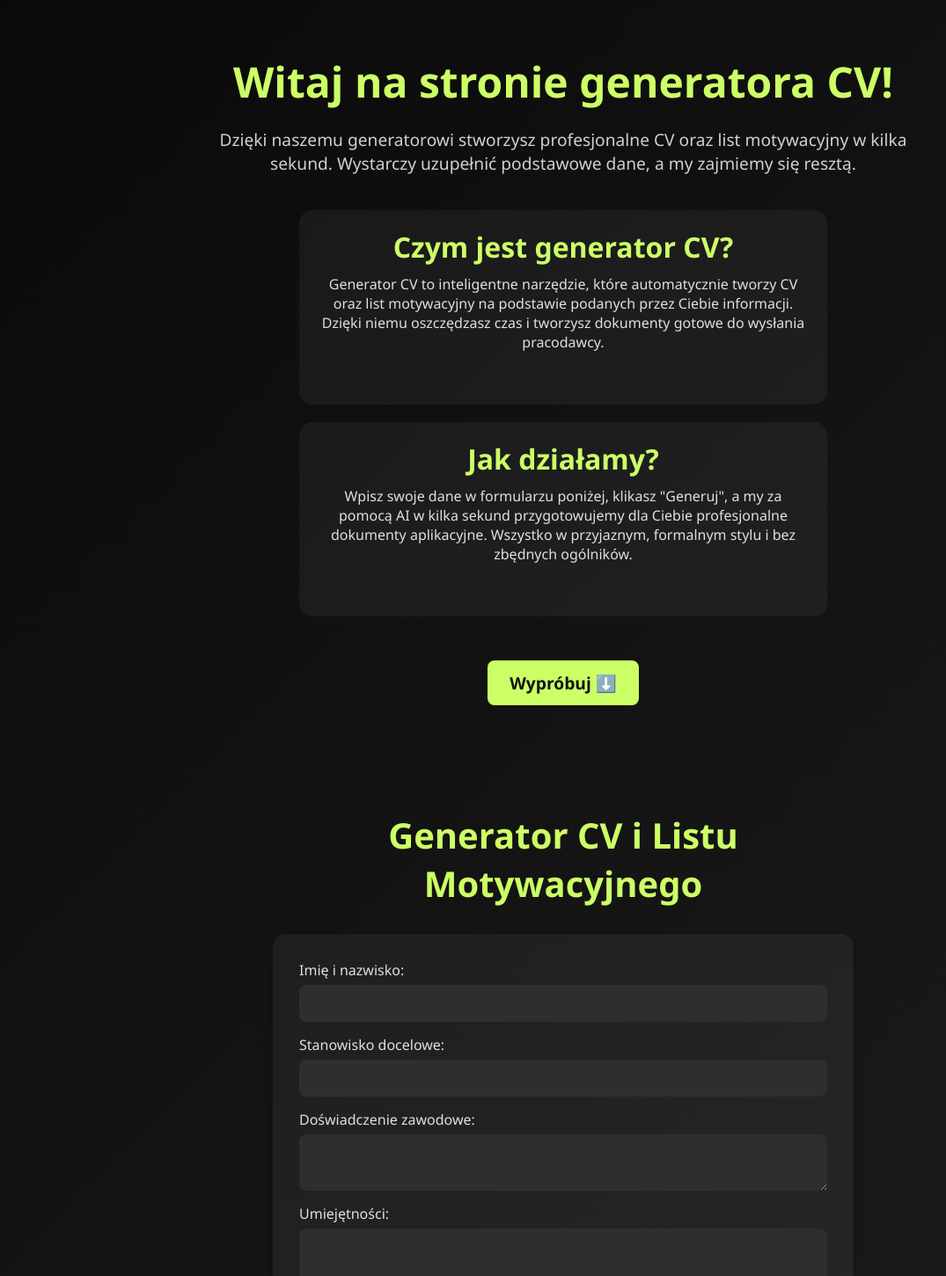
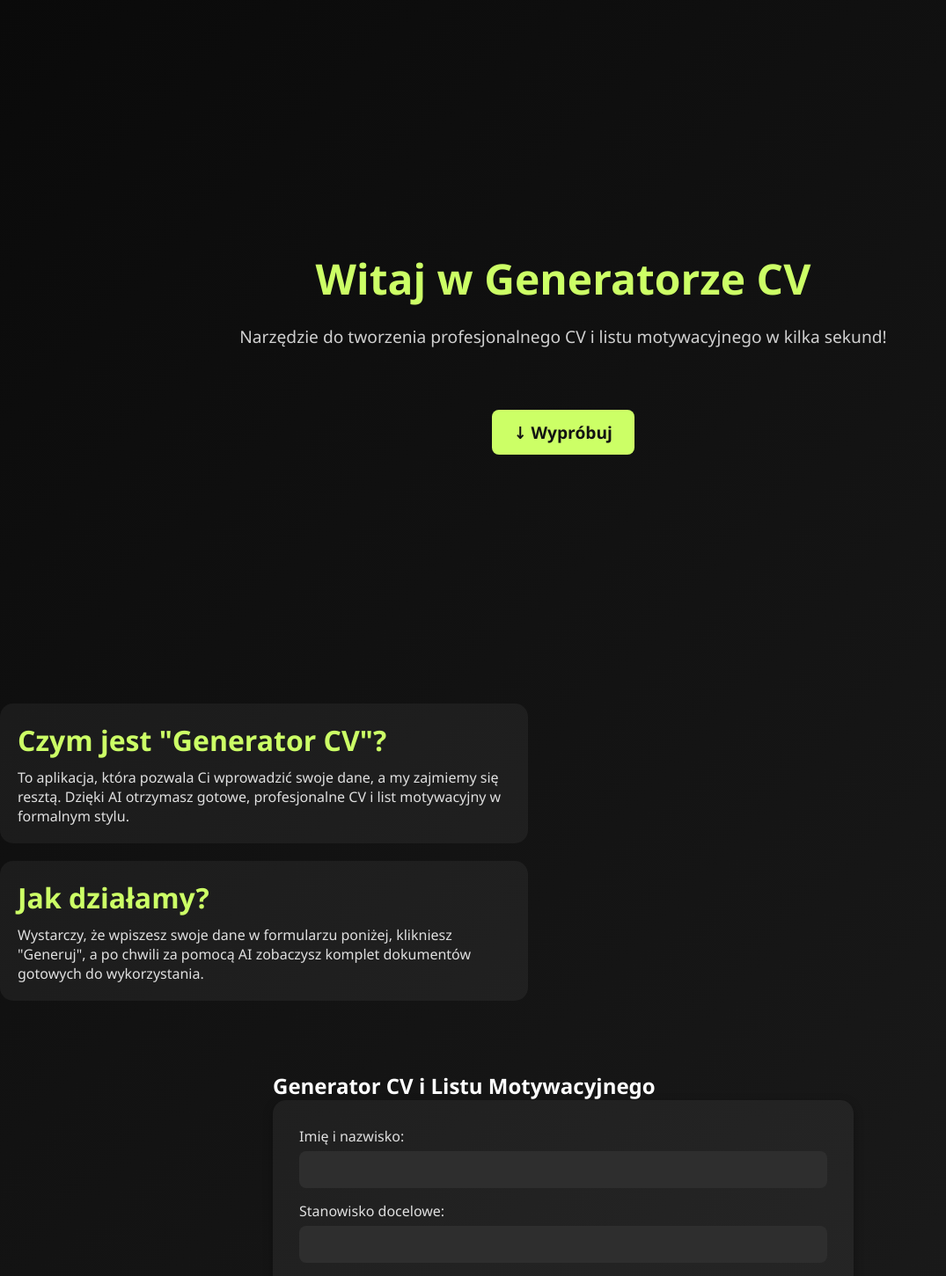
Before and after one commit to MaksWTF/cv-generator, a Next.js app: page / in a window 1280 px wide. Shown: the top 1451 px of the page at 88% size, without its empty margins (0-1075 px from the left). Built offline with nearby package versions, Linux system fonts and the light colour scheme.

Commit message:
Initial commit

```diff
--- a/src/app/page.tsx
+++ b/src/app/page.tsx
@@ -4,95 +4,114 @@ import { useRef, useState } from 'react'
 
 export default function Home() {
   const formRef = useRef<HTMLDivElement>(null)
-  const [imie, setImie] = useState('')
-  const [stanowisko, setStanowisko] = useState('')
-  const [doswiadczenie, setDoswiadczenie] = useState('')
-  const [umiejetnosci, setUmiejetnosci] = useState('')
-  const [edukacja, setEdukacja] = useState('')
-  const [kontakt, setKontakt] = useState('')
-  const [wynik, setWynik] = useState('Brak odpowiedzi')
+  const [formData, setFormData] = useState({
+    imie: '',
+    stanowisko: '',
+    doswiadczenie: '',
+    umiejetnosci: '',
+    edukacja: '',
+    kontakt: '',
+  })
   const [loading, setLoading] = useState(false)
+  const [wynik, setWynik] = useState('')
 
-  const handleScroll = () => {
-    formRef.current?.scrollIntoView({ behavior: 'smooth' })
+  const handleChange = (e: React.ChangeEvent<HTMLInputElement | HTMLTextAreaElement>) => {
+    setFormData({ ...formData, [e.target.name]: e.target.value })
   }
 
   const handleSubmit = async (e: React.FormEvent) => {
     e.preventDefault()
     setLoading(true)
 
-    const response = await fetch('/api/generate', {
-      method: 'POST',
-      headers: { 'Content-Type': 'application/json' },
-      body: JSON.stringify({ imie, stanowisko, doswiadczenie, umiejetnosci, edukacja, kontakt })
-    })
+    try {
+      const res = await fetch('/api/generate', {
+        method: 'POST',
+        headers: { 'Content-Type': 'application/json' },
+        body: JSON.stringify(formData),
+      })
 
-    const data = await response.json()
-    setWynik(data.wynik || 'Brak odpowiedzi')
+      const data = await res.json()
+      setWynik(data.wynik)
+    } catch (err) {
+      setWynik('Wystąpił błąd przy generowaniu.')
+    }
+
     setLoading(false)
+  }
+
+  const scrollToForm = () => {
+    formRef.current?.scrollIntoView({ behavior: 'smooth' })
   }
 
   return (
     <>
-      {/* Sekcja powitalna */}
       <section className="intro-section">
-        <h1>Witaj na stronie generatora CV!</h1>
-        <p>
-          Dzięki naszemu generatorowi stworzysz profesjonalne CV oraz list motywacyjny w kilka sekund.
-          Wystarczy uzupełnić podstawowe dane, a my zajmiemy się resztą.
-        </p>
+        <div className="intro-content">
+          <h1>Witaj w Generatorze CV</h1>
+          <p>
+            Narzędzie do tworzenia profesjonalnego CV i listu motywacyjnego w kilka sekund!
+          </p>
+          <button className="scroll-button" onClick={scrollToForm}>
+            ↓ Wypróbuj
+          </button>
+        </div>
+      </section>
 
+      <section className="info-section">
         <div className="info-box">
-          <h2>Czym jest generator CV?</h2>
+          <h2>Czym jest &quot;Generator CV&quot;?</h2>
           <p>
-            Generator CV to inteligentne narzędzie, które automatycznie tworzy CV oraz list motywacyjny na podstawie podanych przez Ciebie informacji.
-            Dzięki niemu oszczędzasz czas i tworzysz dokumenty gotowe do wysłania pracodawcy.
+            To aplikacja, która pozwala Ci wprowadzić swoje dane, a my zajmiemy się resztą.
+            Dzięki AI otrzymasz gotowe, profesjonalne CV i list motywacyjny w formalnym stylu.
           </p>
         </div>
-
         <div className="info-box">
           <h2>Jak działamy?</h2>
           <p>
-            Wpisz swoje dane w formularzu poniżej, klikasz "Generuj", a my za pomocą AI w kilka sekund przygotowujemy dla Ciebie profesjonalne dokumenty aplikacyjne.
-            Wszystko w przyjaznym, formalnym stylu i bez zbędnych ogólników.
+            Wystarczy, że wpiszesz swoje dane w formularzu poniżej, klikniesz &quot;Generuj&quot;,
+            a po chwili za pomocą AI zobaczysz komplet dokumentów gotowych do wykorzystania.
           </p>
         </div>
-
-        <button className="scroll-button" onClick={handleScroll}>Wypróbuj ⬇️</button>
       </section>
 
-      {/* Sekcja formularza */}
       <div className="container" ref={formRef}>
-        <h1>Generator CV i Listu Motywacyjnego</h1>
+        <h2>Generator CV i Listu Motywacyjnego</h2>
         <form onSubmit={handleSubmit}>
           <label>
             Imię i nazwisko:
-            <input type="text" value={imie} onChange={e => setImie(e.target.value)} required />
+            <input type="text" name="imie" value={formData.imie} onChange={handleChange} required />
           </label>
           <label>
             Stanowisko docelowe:
-            <input type="text" value={stanowisko} onChange={e => setStanowisko(e.target.value)} required />
+            <input type="text" name="stanowisko" value={formData.stanowisko} onChange={handleChange} required />
           </label>
           <label>
             Doświadczenie zawodowe:
-            <textarea value={doswiadczenie} onChange={e => setDoswiadczenie(e.target.value)} required />
+            <textarea name="doswiadczenie" value={formData.doswiadczenie} onChange={handleChange} required />
           </label>
           <label>
             Umiejętności:
-            <textarea value={umiejetnosci} onChange={e => setUmiejetnosci(e.target.value)} required />
+            <textarea name="umiejetnosci" value={formData.umiejetnosci} onChange={handleChange} required />
           </label>
           <label>
             Wykształcenie:
-            <textarea value={edukacja} onChange={e => setEdukacja(e.target.value)} required />
+            <textarea name="edukacja" value={formData.edukacja} onChange={handleChange} required />
           </label>
           <label>
             Dane kontaktowe:
-            <input type="text" value={kontakt} onChange={e => setKontakt(e.target.value)} required />
+            <input type="text" name="kontakt" value={formData.kontakt} onChange={handleChange} required />
           </label>
-          <button type="submit">{loading ? 'Generowanie...' : 'Generuj'}</button>
+          <button type="submit" disabled={loading}>
+            {loading ? 'Generuję...' : 'Generuj'}
+          </button>
         </form>
 
-        <div className="result">{wynik}</div>
+        {wynik && (
+          <div className="result">
+            <h3>Wynik:</h3>
+            <pre>{wynik}</pre>
+          </div>
+        )}
       </div>
     </>
   )
```
